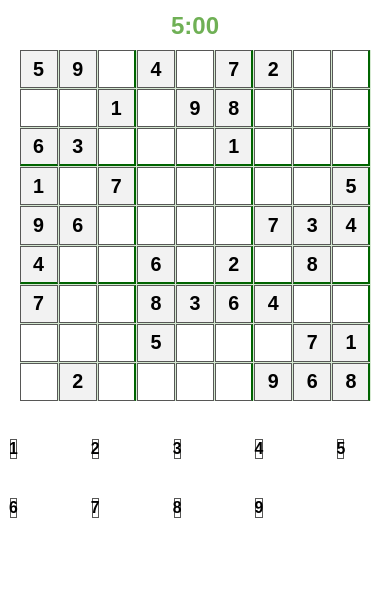
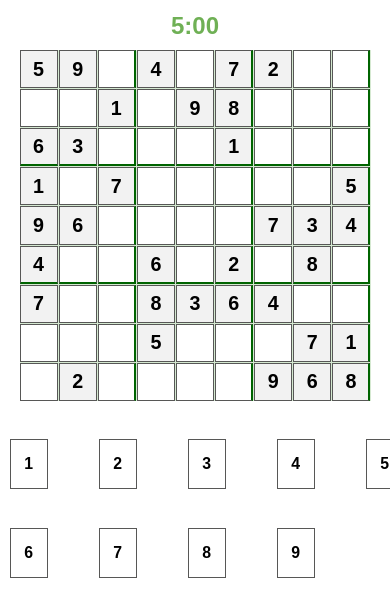
Before and after one commit to zeqsebastian/zeqsebastian.github.io, a plain HTML site: page index.html in a window 390 px wide. Shown: the part 68-684 px from the top of the page. Drawn offline with Linux system fonts and the light colour scheme.

Commit message:
Add files via upload

```diff
--- a/sudoku.css
+++ b/sudoku.css
@@ -74,7 +74,7 @@ hr {
     display: flex;
     justify-content: center;
     align-items: center;
-    font-size: calc(1.5vw + 8px);
+    font-size: calc(2vw + 10px);
     font-weight: bold;
     border: 1px solid #575756;
     cursor: pointer;
@@ -86,6 +86,10 @@ hr {
 @media (max-width: 600px) {
     #digits {
         grid-template-columns: repeat(5, 1fr);
+    }
+    .number {
+        font-size: calc(3vw + 10px);
+        padding: 15px;
     }
 }
 
```
